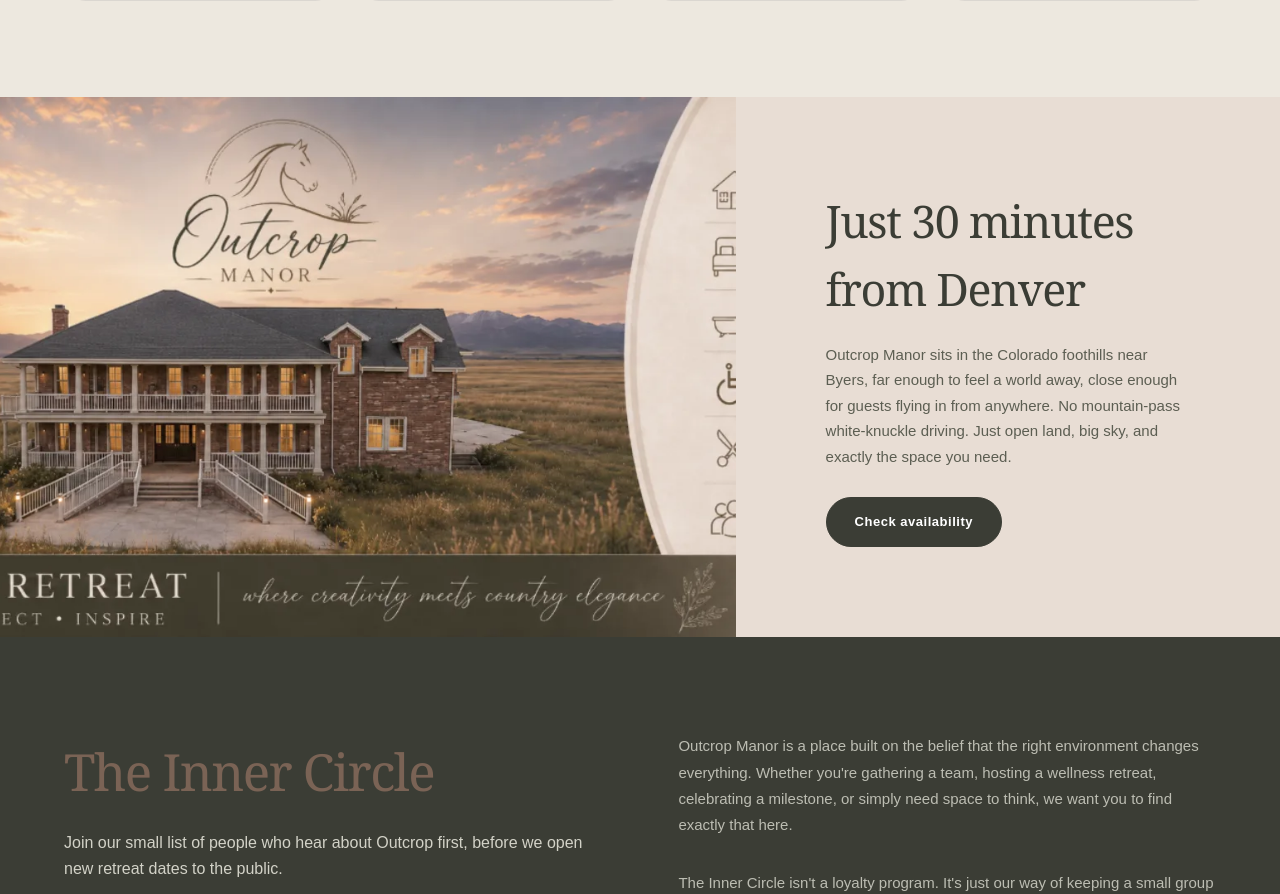
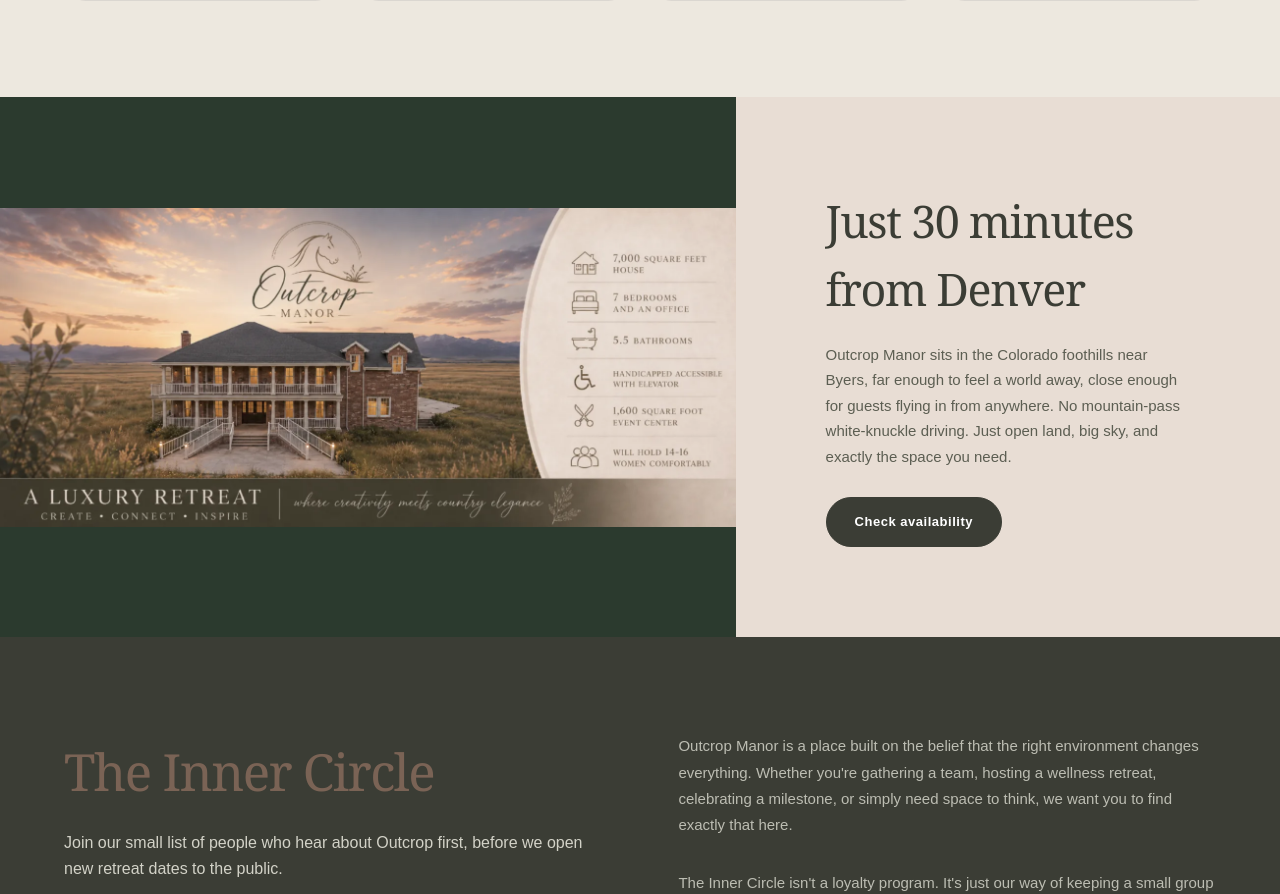
Before and after one commit to stimmel11/outcrop-manor-website, a Next.js app: page / in a window 1280 px wide. Shown: the part 1567-2461 px from the top of the page. Built offline with nearby package versions, Linux system fonts and the light colour scheme.

Commit message:
Show manor promo image uncropped with contain fit
Co-Authored-By: Claude Sonnet 4.6 <noreply@anthropic.com>
Claude-Session: https://claude.ai/code/session_01AN4QuHKFK3LvPHS3VXJ5fQ

```diff
--- a/app/page.tsx
+++ b/app/page.tsx
@@ -107,13 +107,13 @@ export default function HomePage() {
       <div className="place-section">
         <div
           className="place-image"
-          style={{ overflow: "hidden", minHeight: 400, position: "relative" }}
+          style={{ background: "#2b3a2e", display: "flex", alignItems: "center", justifyContent: "center" }}
         >
           {/* eslint-disable-next-line @next/next/no-img-element */}
           <img
             src="/images/home/manor-exterior-promo.webp"
             alt="Outcrop Manor luxury retreat"
-            style={{ width: "100%", height: "100%", objectFit: "cover", display: "block" }}
+            style={{ width: "100%", height: "100%", objectFit: "contain", display: "block" }}
           />
         </div>
         <div className="place-copy">
```
